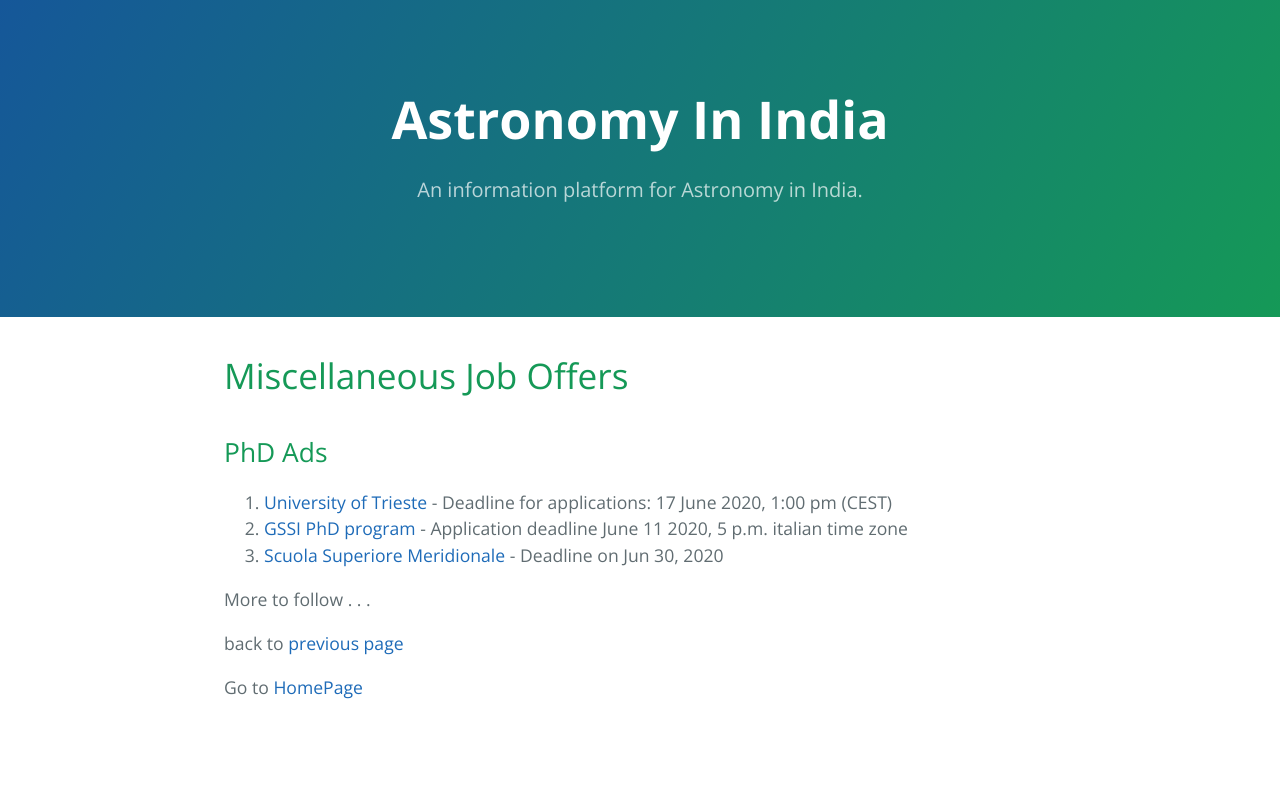
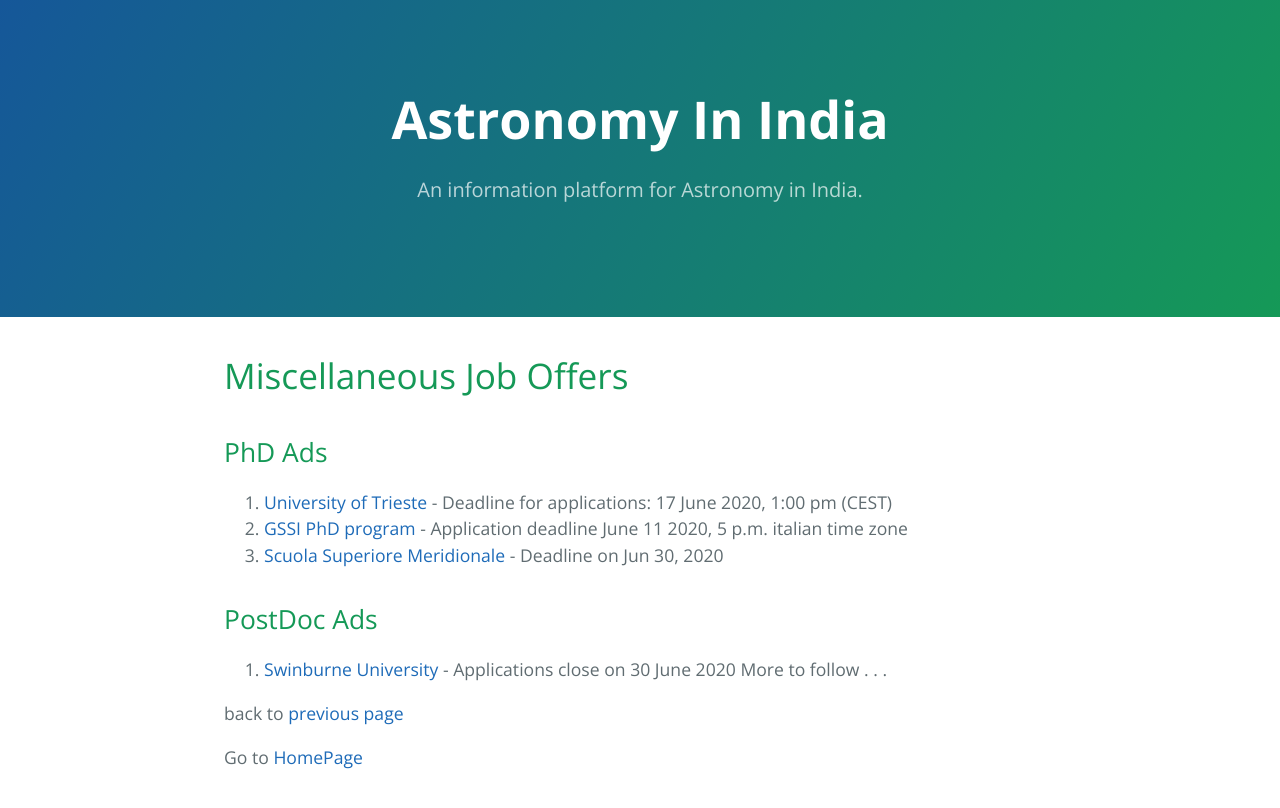
Before and after one commit to kalyanradhakrishnan/Astronomy-In-India, a Jekyll site: the page built from pages/miscellaneous_offers.md, in a window 1280 px wide. Shown: the top 808 px of the page. Built offline with Jekyll 4.4.1, drawn with Linux system fonts in a browser that asks for light colours.

Commit message:
Update miscellaneous_offers.md

```diff
--- a/pages/miscellaneous_offers.md
+++ b/pages/miscellaneous_offers.md
@@ -11,6 +11,10 @@
 2. [GSSI PhD program](https://applications.gssi.it/phd/) - Application deadline June 11 2020, 5 p.m. italian time zone
 3. [Scuola Superiore Meridionale](http://www.ssm.unina.it/en/phd-program-in-cosmology-space-science-space-technology-space-eng/) - Deadline on Jun 30, 2020
 
+
+## PostDoc Ads
+
+1. [Swinburne University](Postdoctoral Research Fellow in Transient Astronomy) - Applications close on 30 June 2020
 More to follow . . .
 
 back to [previous page](./phd_postdoc_ad.md)
```
